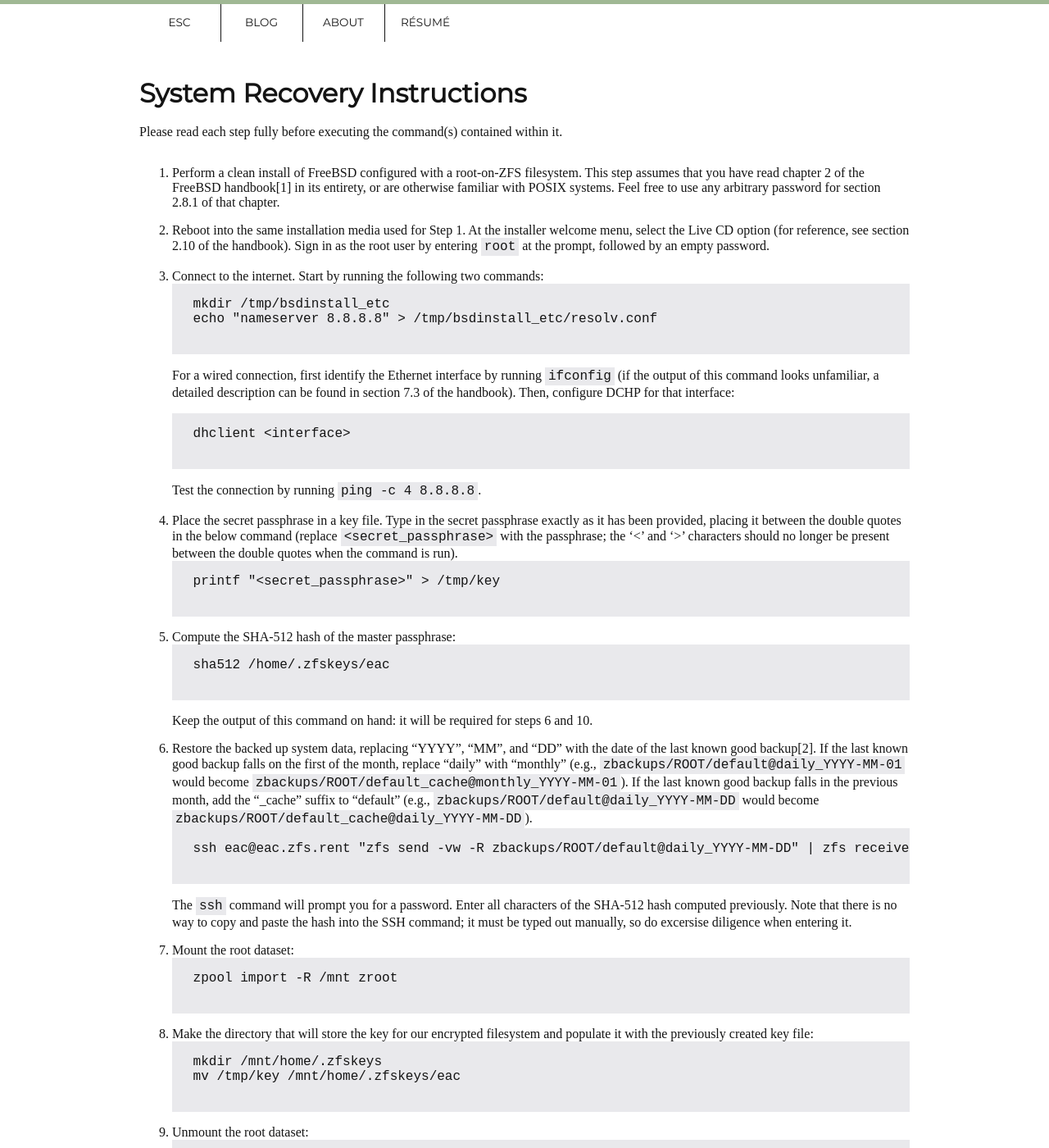
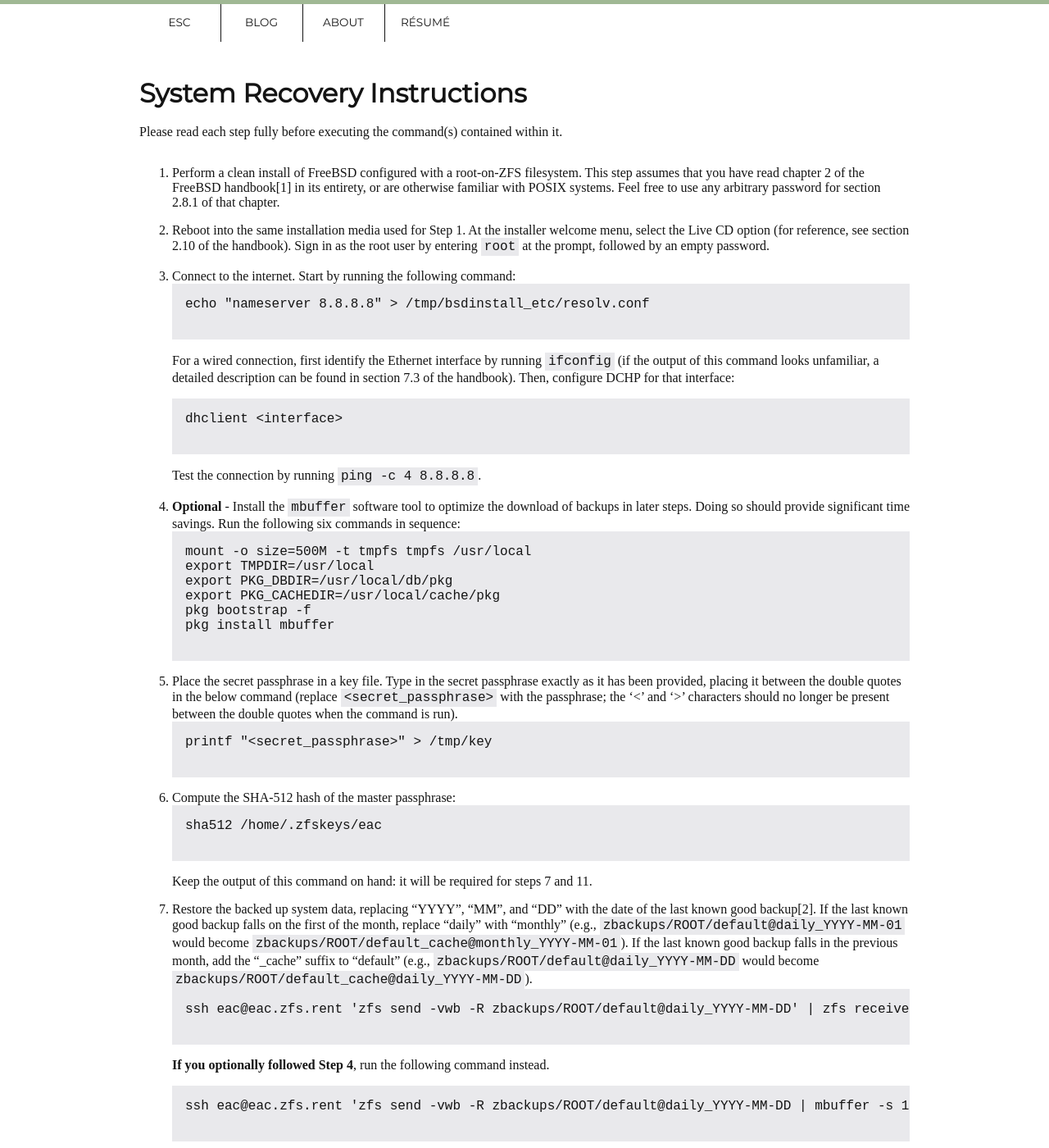
Before and after one commit to eacrawford02/eacrawford02.github.io, a Jekyll site: the page built from pages/recovery.md, in a window 1280 px wide and 1400 px high. Shown: the whole window at 82% size. Built offline with Jekyll 4.4.1, drawn with Linux system fonts in a browser that asks for light colours; nearby versions of some CDN libraries; some of the changed text lies outside the part shown.

Commit message:
Updated system recovery instructions.

````diff
--- a/pages/recovery.md
+++ b/pages/recovery.md
@@ -14,37 +14,48 @@ welcome menu, select the Live CD option (for reference, see section 2.10 of the
 handbook). Sign in as the root user by entering `root` at the prompt, followed
 by an empty password.
 
-3. Connect to the internet. Start by running the following two commands:
-	```
-	mkdir /tmp/bsdinstall_etc
-	echo "nameserver 8.8.8.8" > /tmp/bsdinstall_etc/resolv.conf
-	```
-    For a wired connection, first identify the Ethernet interface by running
-    `ifconfig` (if the output of this command looks unfamiliar, a detailed
-    description can be found in section 7.3 of the handbook). Then, configure
-    DCHP for that interface:
-	```
-	dhclient <interface>
-	```
-    Test the connection by running `ping -c 4 8.8.8.8`.
+3. Connect to the internet. Start by running the following command:
+   ```
+   echo "nameserver 8.8.8.8" > /tmp/bsdinstall_etc/resolv.conf
+   ```
+   For a wired connection, first identify the Ethernet interface by running
+   `ifconfig` (if the output of this command looks unfamiliar, a detailed
+   description can be found in section 7.3 of the handbook). Then, configure
+   DCHP for that interface:
+   ```
+   dhclient <interface>
+   ```
+   Test the connection by running `ping -c 4 8.8.8.8`.
 
-4. Place the secret passphrase in a key file. Type in the secret passphrase
+4. __Optional__ - Install the `mbuffer` software tool to optimize the download
+of backups in later steps. Doing so should provide significant time savings. Run
+the following six commands in sequence:
+   ```
+   mount -o size=500M -t tmpfs tmpfs /usr/local
+   export TMPDIR=/usr/local
+   export PKG_DBDIR=/usr/local/db/pkg
+   export PKG_CACHEDIR=/usr/local/cache/pkg
+   pkg bootstrap -f
+   pkg install mbuffer
+   ```
+
+5. Place the secret passphrase in a key file. Type in the secret passphrase
 exactly as it has been provided, placing it between the double quotes in the
 below command (replace `<secret_passphrase>` with the passphrase; the '<' and
 '>' characters should no longer be present between the double quotes when the
 command is run).
-	```
-	printf "<secret_passphrase>" > /tmp/key
-	```
+   ```
+   printf "<secret_passphrase>" > /tmp/key
+   ```
 
-5. Compute the SHA-512 hash of the master passphrase:
-	```
-	sha512 /home/.zfskeys/eac
-	```
-    Keep the output of this command on hand: it will be required for steps 6 and
-    10\.
+6. Compute the SHA-512 hash of the master passphrase:
+   ```
+   sha512 /home/.zfskeys/eac
+   ```
+   Keep the output of this command on hand: it will be required for steps 7 and
+   11\.
 
-6. Restore the backed up system data, replacing "YYYY", "MM", and "DD" with the
+7. Restore the backed up system data, replacing "YYYY", "MM", and "DD" with the
 date of the last known good backup[2]. If the last known good backup falls on
 the first of the month, replace "daily" with "monthly" (e.g.,
 `zbackups/ROOT/default@daily_YYYY-MM-01` would become
@@ -52,41 +63,50 @@ the first of the month, replace "daily" with "monthly" (e.g.,
 falls in the previous month, add the "\_cache" suffix to "default" (e.g.,
 `zbackups/ROOT/default@daily_YYYY-MM-DD` would become
 `zbackups/ROOT/default_cache@daily_YYYY-MM-DD`).
-	```
-	ssh eac@eac.zfs.rent "zfs send -vw -R zbackups/ROOT/default@daily_YYYY-MM-DD" | zfs receive -vuF -d -o canmount=on zroot
-	```
-    The `ssh` command will prompt you for a password. Enter all characters of
-    the SHA-512 hash computed previously. Note that there is no way to copy and
-    paste the hash into the SSH command; it must be typed out manually, so do
-    excersise diligence when entering it.
+   ```
+   ssh eac@eac.zfs.rent 'zfs send -vwb -R zbackups/ROOT/default@daily_YYYY-MM-DD' | zfs receive -vuF -d zroot
+   ```
+   __If you optionally followed Step 4__, run the following command instead.
+   ```
+   ssh eac@eac.zfs.rent 'zfs send -vwb -R zbackups/ROOT/default@daily_YYYY-MM-DD | mbuffer -s 128k -m 1G 2>/dev/null' | mbuffer -s 128k -m 1G 2>/dev/null | zfs receive -vuF -d zroot
+   ```
+   The `ssh` command will prompt you for a password. Enter all characters of
+   the SHA-512 hash computed previously. Note that there is no way to copy and
+   paste the hash into the SSH command; it must be typed out manually, so do
+   excersise diligence when entering it.
 
-7. Mount the root dataset:
-	```
-	zpool import -R /mnt zroot
-	```
+8. Mount the root dataset:
+   ```
+   zpool import -R /mnt zroot
+   ```
 
-8. Make the directory that will store the key for our encrypted filesystem and
+9. Make the directory that will store the key for our encrypted filesystem and
 populate it with the previously created key file:
-	```
-	mkdir /mnt/home/.zfskeys
-	mv /tmp/key /mnt/home/.zfskeys/eac
-	```
+   ```
+   mkdir /mnt/home/.zfskeys
+   mv /tmp/key /mnt/home/.zfskeys/eac
+   ```
 
-9. Unmount the root dataset:
-	```
-	zfs unmount -a
-	```
+10. Unmount the root dataset:
+    ```
+    zfs unmount -a
+    ```
 
-10. Restore the backed up user data, following the rules outlined in Step 5
+11. Restore the backed up user data, following the rules outlined in Step 5
 (substituting usage of "default" in those rules with "eac"):
-	```
-	ssh eac@eac.zfs.rent "zfs send -vw -R zbackups/home/eac@daily_YYYY-MM-DD" | zfs receive -vuF -d -o canmount=on zroot
-	```
+    ```
+    ssh eac@eac.zfs.rent 'zfs send -vwb -R zbackups/home/eac@daily_YYYY-MM-DD' | zfs receive -vuF -d zroot
+    ```
+    Again, __if you optionally followed Step 4__, run the following command
+    instead.
+    ```
+    ssh eac@eac.zfs.rent 'zfs send -vwb -R zbackups/home/eac@daily_YYYY-MM-DD | mbuffer -s 128k -m 1G 2>/dev/null' | mbuffer -s 128k -m 1G 2>/dev/null | zfs receive -vuF -d zroot
+    ```
 
-11. Reboot the system:
-	```
-	shutdown -r now
-	```
+12. Reboot the system:
+    ```
+    shutdown -r now
+    ```
 
 You should now have a working system with all data, configurations, and software
 installations restored from the backup. Going forward you can use the provided
````
